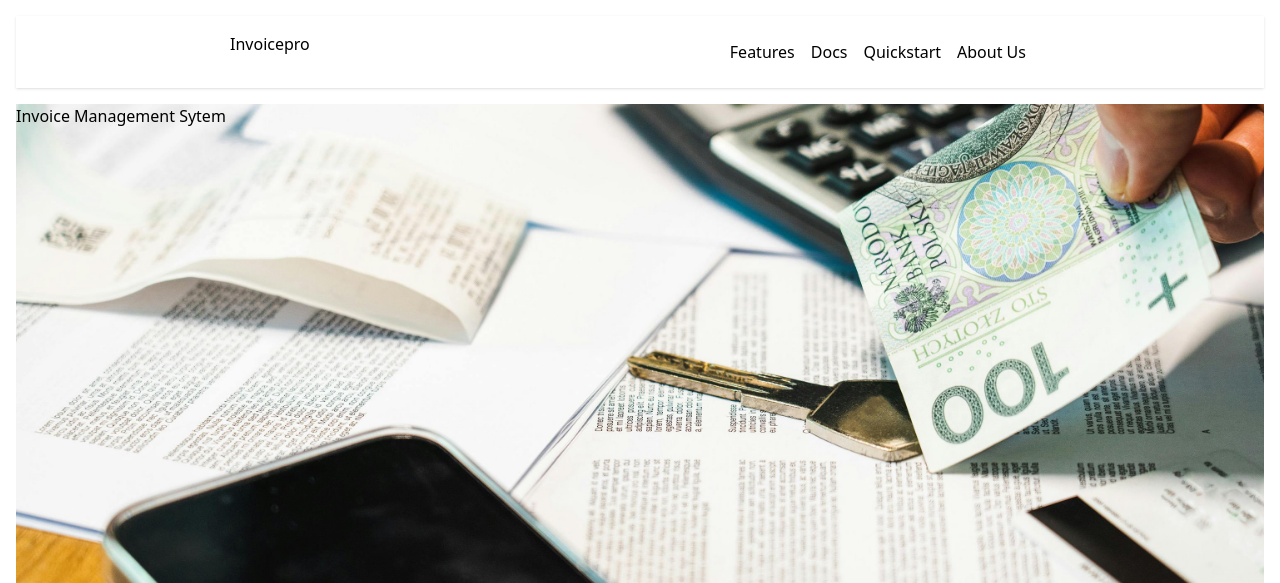
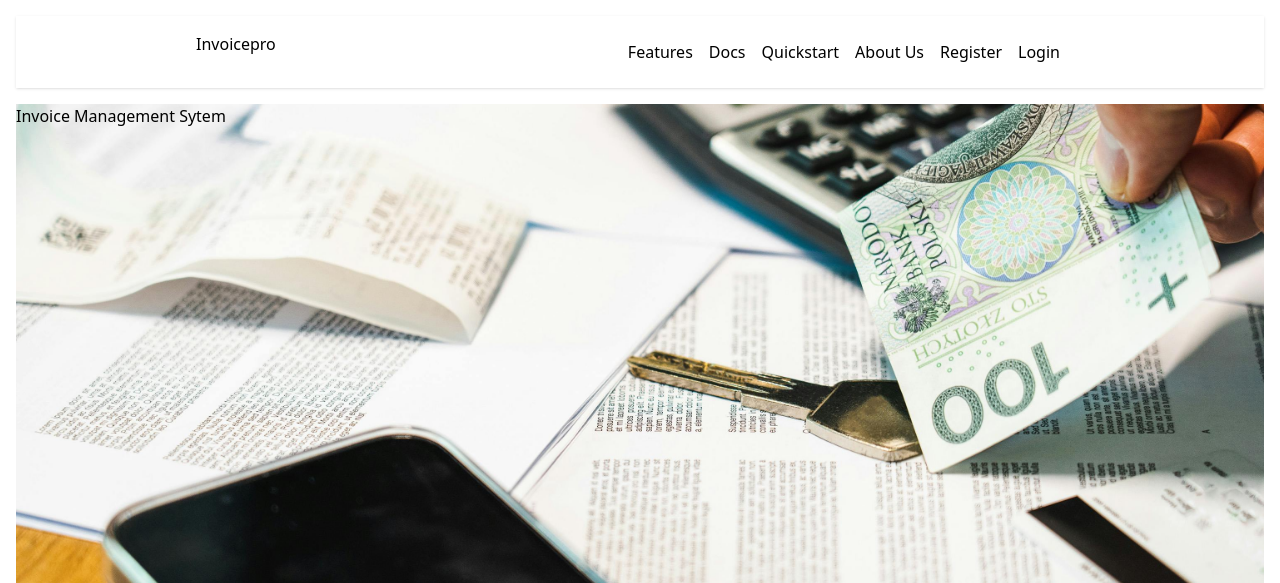
Before and after one commit to rohit250799/invoicepro, a Django app: page / in a window 1280 px wide. Shown: the top 583 px of the page. Run offline with Django 5.2, Linux system fonts and the light colour scheme; parts of the project's set-up code (start-up, migrations or seed data) failed here and were passed over; some libraries are stand-ins or nearby versions.

Commit message:
Add: register and login in header

```diff
--- a/dashboard/templates/dashboard/index.html
+++ b/dashboard/templates/dashboard/index.html
@@ -35,6 +35,12 @@
             <div class="p-2">
               <a class="" href="#">About Us</a>
             </div>
+            <div class="p-2">
+              <a class="" href="http://0.0.0.0:8000/users/create_user/">Register</a>
+            </div>
+            <div class="p-2">
+              <a class="" href="#">Login</a>
+            </div>
             {% comment %} <div class="p-2">
               {% if request.user.is_authenticated %}
                 <a class="" href="{% url "logout" %}">Log Out</a>
```
